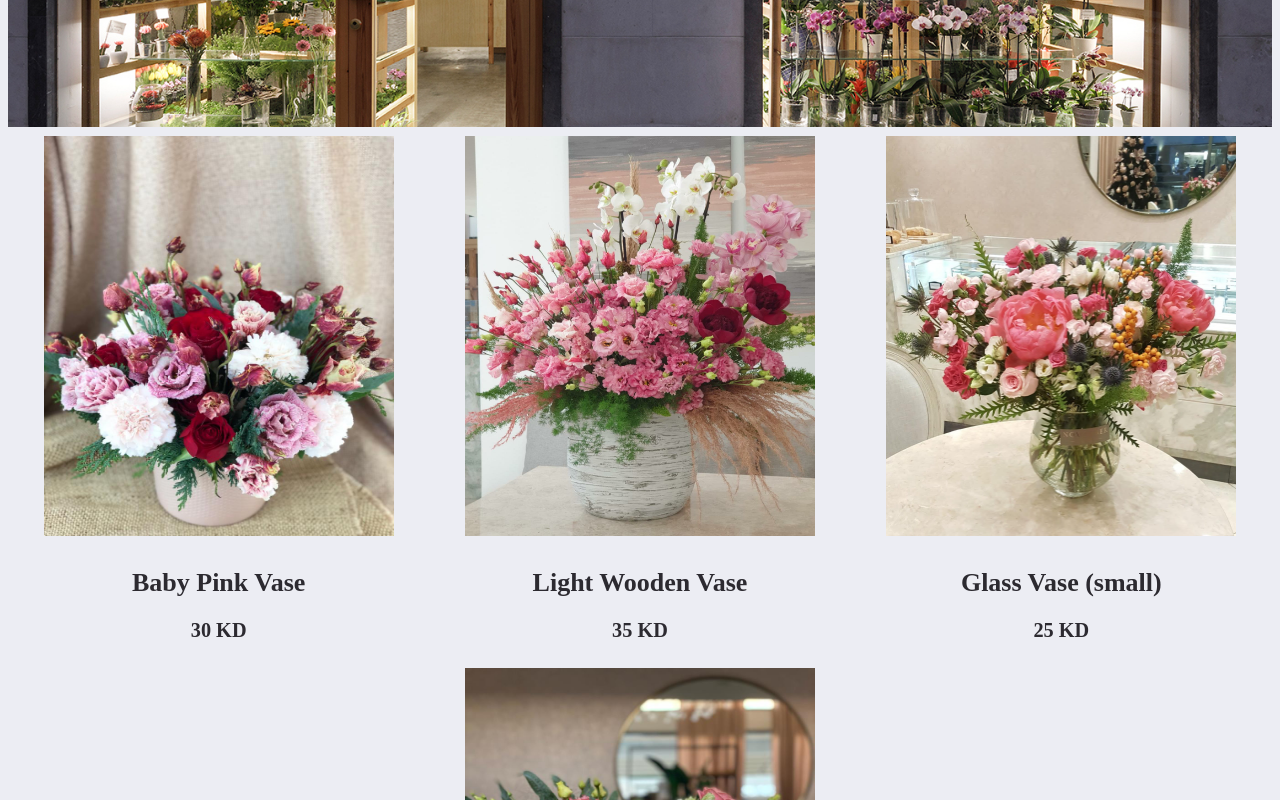
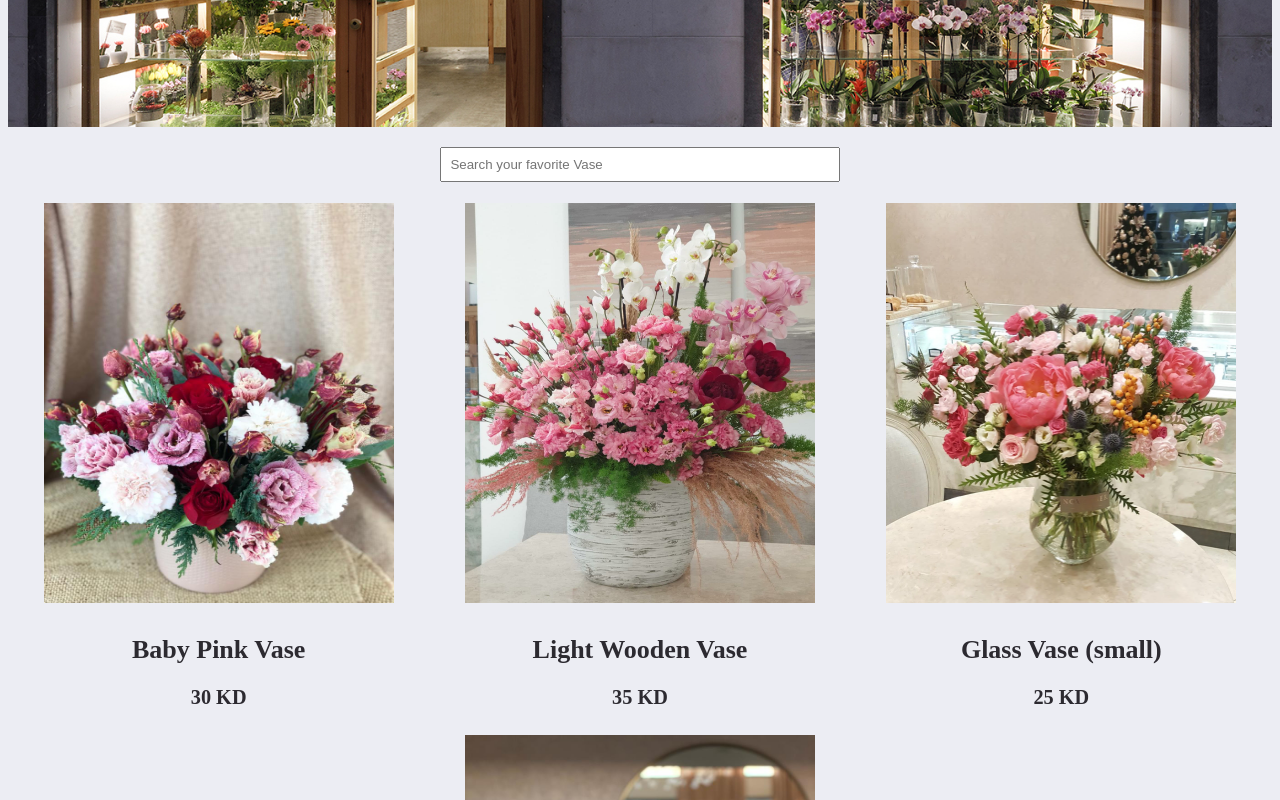
Before and after one commit to alomaryam/Flowershop, a React (Create React App) app: page / in a window 1280 px wide. Shown: the part 500-1300 px from the top of the page. Built offline with nearby package versions, Linux system fonts and the light colour scheme.

Commit message:
search bar done

```diff
--- a/src/components/ProductList.js
+++ b/src/components/ProductList.js
@@ -1,6 +1,8 @@
 import Flowers from "./Products.js";
 import ProductItem from "./ProductItem.js";
 import styled from "styled-components";
+import SearchBar from "./SearchBar.js";
+import { useState } from "react";
 
 const Items = styled.div`
   display: flex;
@@ -9,16 +11,22 @@ const Items = styled.div`
   align-content: center;
   flex-wrap: wrap;
   font-size: 13pt;
-  color: ${(props) => props.theme.color};
 `;
 
 let FlowersList = () => {
+  const [query, setQuery] = useState("");
+
+  const flowerList = Flowers.filter((flower) =>
+    flower.name.includes(query)
+  ).map((flower) => <ProductItem item={flower} key={flower.id} />);
+
+  console.log("filteredFlowers", flowerList);
+
   return (
-    <Items>
-      {Flowers.map((flower) => (
-        <ProductItem item={flower} key={flower.id} />
-      ))}
-    </Items>
+    <>
+      <SearchBar setQuery={setQuery} />
+      <Items>{flowerList}</Items>
+    </>
   );
 };
 
--- /dev/null
+++ b/src/components/SearchBar.js
@@ -0,0 +1,20 @@
+import React from "react";
+import styled from "styled-components";
+
+const SearchBarStyled = styled.input`
+  padding: 0.5rem;
+  margin: 1rem auto;
+  display: block;
+  width: 30%;
+`;
+
+const SearchBar = (props) => {
+  return (
+    <SearchBarStyled
+      onChange={(event) => props.setQuery(event.target.value)}
+      placeholder="Search your favorite Vase "
+    />
+  );
+};
+
+export default SearchBar;
--- a/src/components/Styles.js
+++ b/src/components/Styles.js
@@ -1,5 +1,4 @@
 import styled from "styled-components";
-// import useState from "react";
 
 export const ThemeButton = styled.button`
   font-size: 1em;
@@ -9,5 +8,3 @@ export const ThemeButton = styled.button`
   background-color: ${(props) => props.theme.mainColor};
   color: ${(props) => props.theme.backgroundColor};
 `;
-
-/* <ThemeButton onClick={toggleTheme}>Dark Mode</ThemeButton>; */
```
